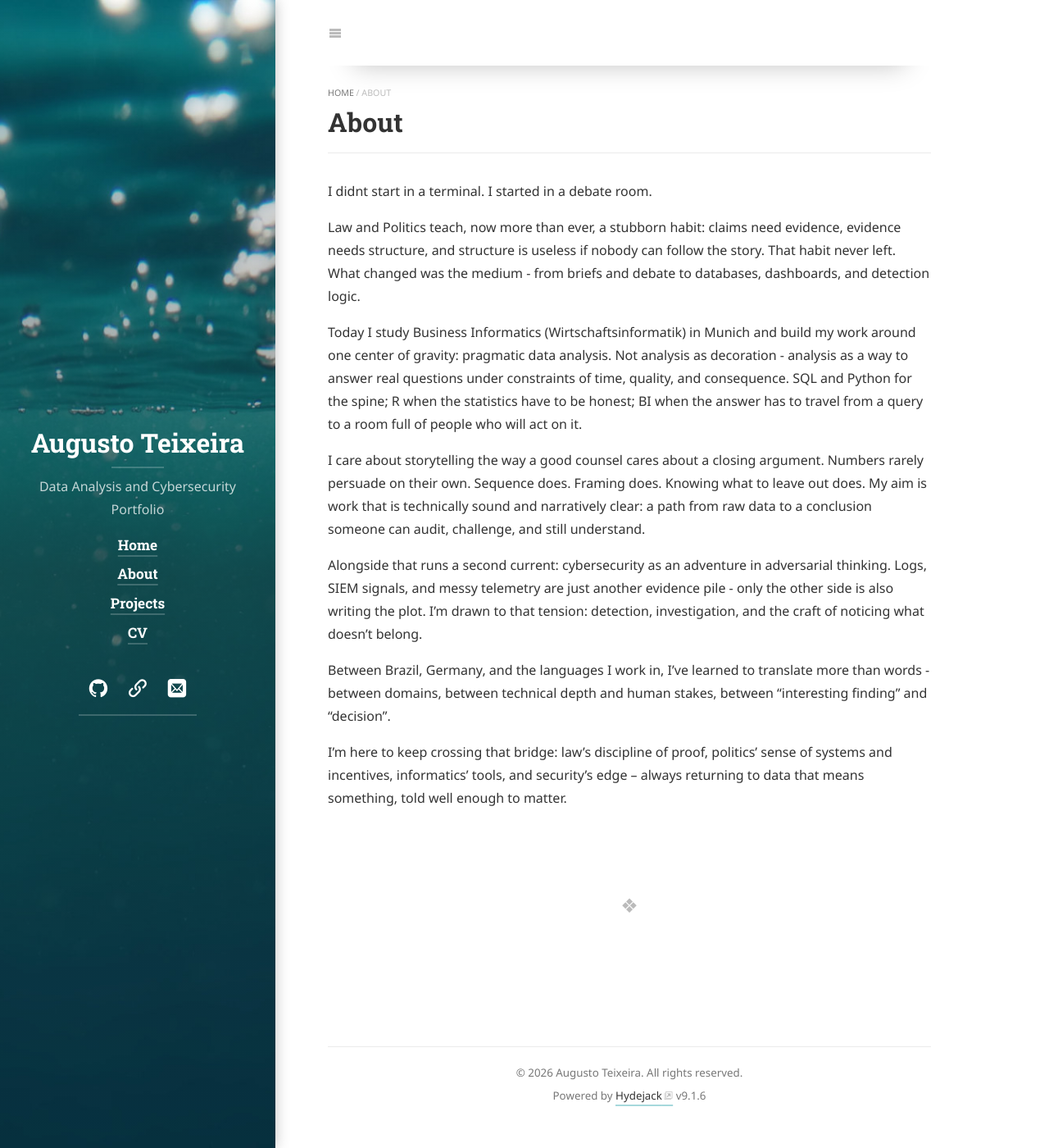
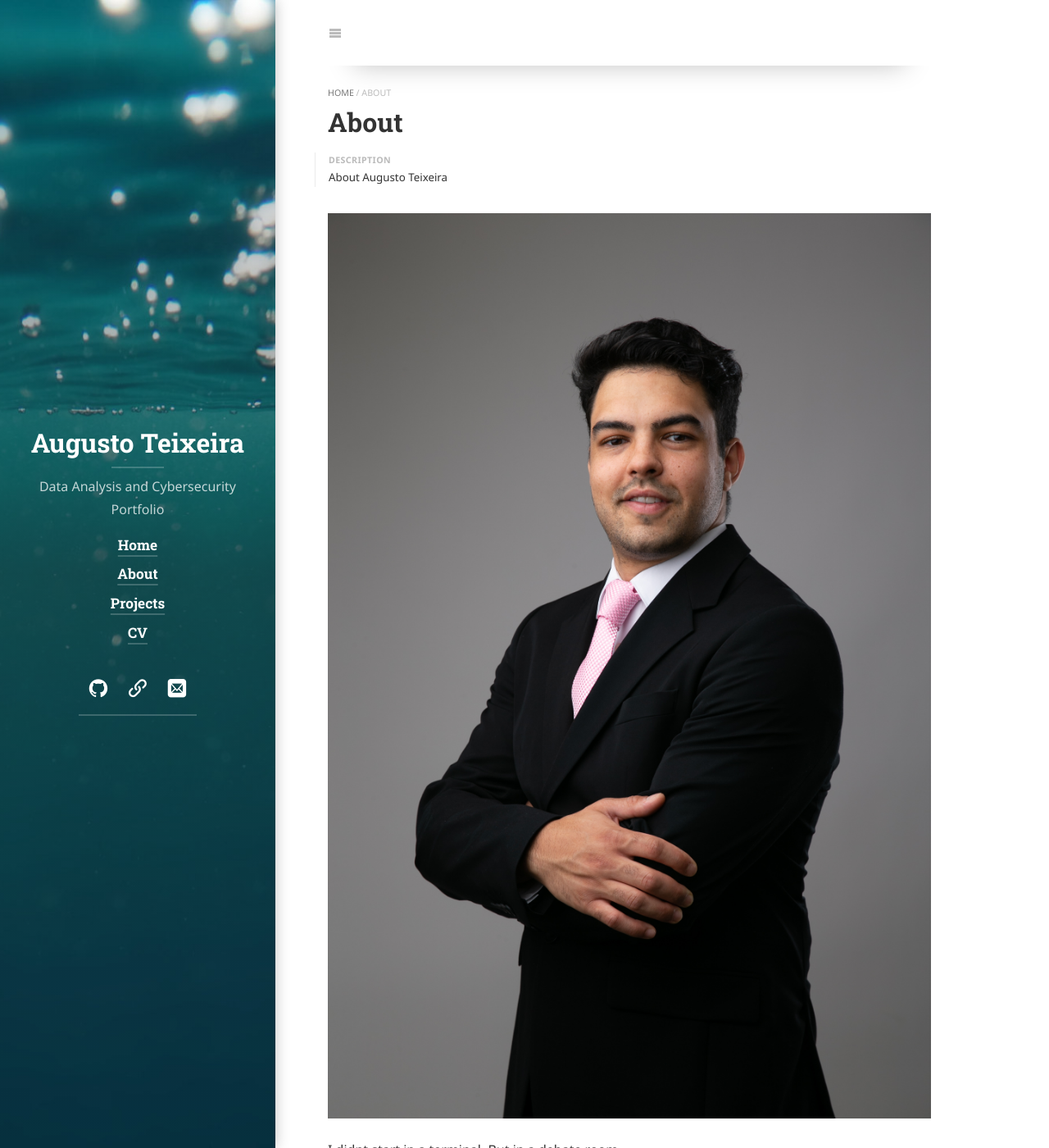
Before and after one commit to a-teixeira/a-teixeira.github.io, a Jekyll site: the page built from about.md, in a window 1280 px wide and 1400 px high. Shown: the whole window at 82% size. Built offline with Jekyll 4.4.1, drawn with Linux system fonts in a browser that asks for light colours; cached includes are drawn as plain includes; nearby versions of some CDN libraries; some web fonts are replaced; library files that are not in the unit come from our copies; some of the changed text lies outside the part shown.

Commit message:
linkedin link config- me-photo in about/assets

```diff
--- a/_config.yml
+++ b/_config.yml
@@ -43,9 +43,13 @@ author:
   about:               >
     Expert Research Assistent and Data Integration Manager.
     Focus on SQL, Python, R, and Tableau / Adventuring in Cybersecurity.
+  picture:
+    path: /assets/img/me-prof.jpg
+    # optional sharper screens:
+    # srcset: /assets/img/me.jpg 1x, /assets/img/me@2x.jpg 2x
   social:
     github:            a-teixeira
-    linkedin:        Augusto Teixeira
+    linkedin:        augustoteixeira
     email:           augustotei45@gmail.com
 
 menu:
--- a/about.md
+++ b/about.md
@@ -2,9 +2,13 @@
 layout: about
 title: About
 permalink: /about/
+description: About Augusto Teixeira
 ---
+![Augusto Teixeira](/assets/img/me-wide-prof.jpg)
+{: .lead}
 
-I didnt start in a terminal. I started in a debate room.
+
+I didnt start in a terminal. But in a debate room.
 
 Law and Politics teach, now more than ever, a stubborn habit: claims need evidence, evidence needs structure, and structure is useless if nobody can follow the story. That habit never left. What changed was the medium - from briefs and debate to databases, dashboards, and detection logic.
 
@@ -12,8 +16,8 @@ Today I study Business Informatics (Wirtschaftsinformatik) in Munich and build m
 
 I care about storytelling the way a good counsel cares about a closing argument. Numbers rarely persuade on their own. Sequence does. Framing does. Knowing what to leave out does. My aim is work that is technically sound and narratively clear: a path from raw data to a conclusion someone can audit, challenge, and still understand.
 
-Alongside that runs a second current: cybersecurity as an adventure in adversarial thinking. Logs, SIEM signals, and messy telemetry are just another evidence pile - only the other side is also writing the plot. I'm drawn to that tension: detection, investigation, and the craft of noticing what doesn't belong.
+Alongside that runs a second current: cybersecurity as an adventure in adversarial thinking. Logs, SIEM signals, and messy telemetry are just another evidence pile - only the other side is also writing the plot. I'm love that tension: detection, investigation, and the craft of noticing what doesn't belong.
 
 Between Brazil, Germany, and the languages I work in, I've learned to translate more than words - between domains, between technical depth and human stakes, between "interesting finding" and "decision".
 
-I'm here to keep crossing that bridge: law's discipline of proof, politics' sense of systems and incentives, informatics' tools, and security's edge -- always returning to data that means something, told well enough to matter.
+I'm here to keep crossing that bridge: law's discipline of proof, politics' sense of systems and incentives, informatics' tools, and security's edge -- always returning to data that means something and told well enough to matter.
```
Also changed, not shown: assets/img/me-wide-prof.jpg (added), 1 other file.
